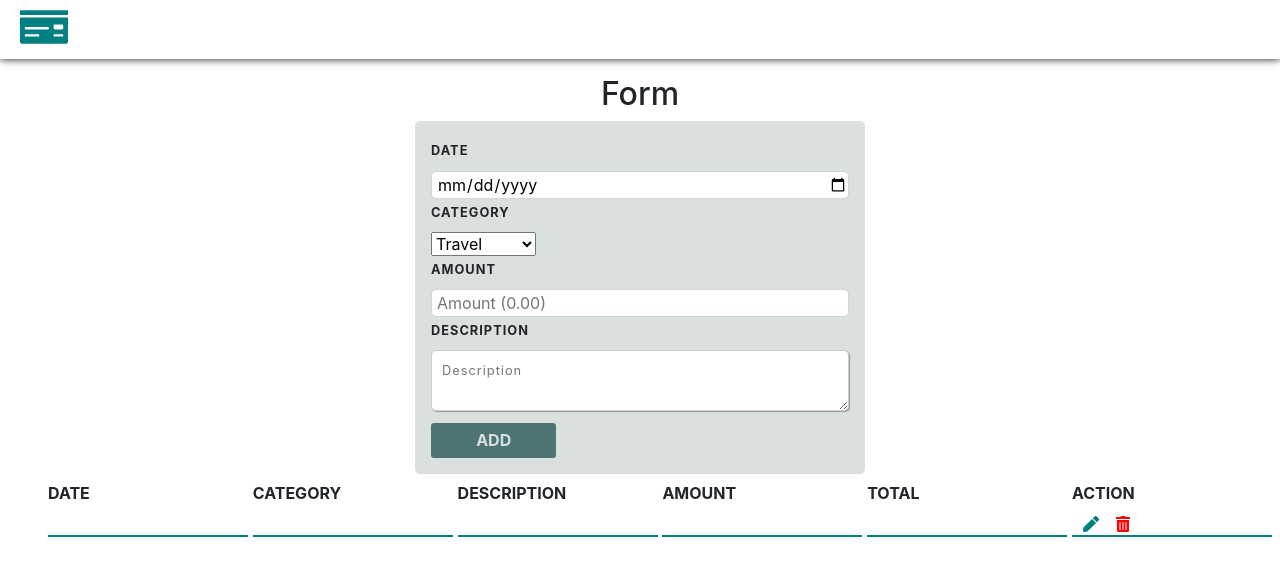
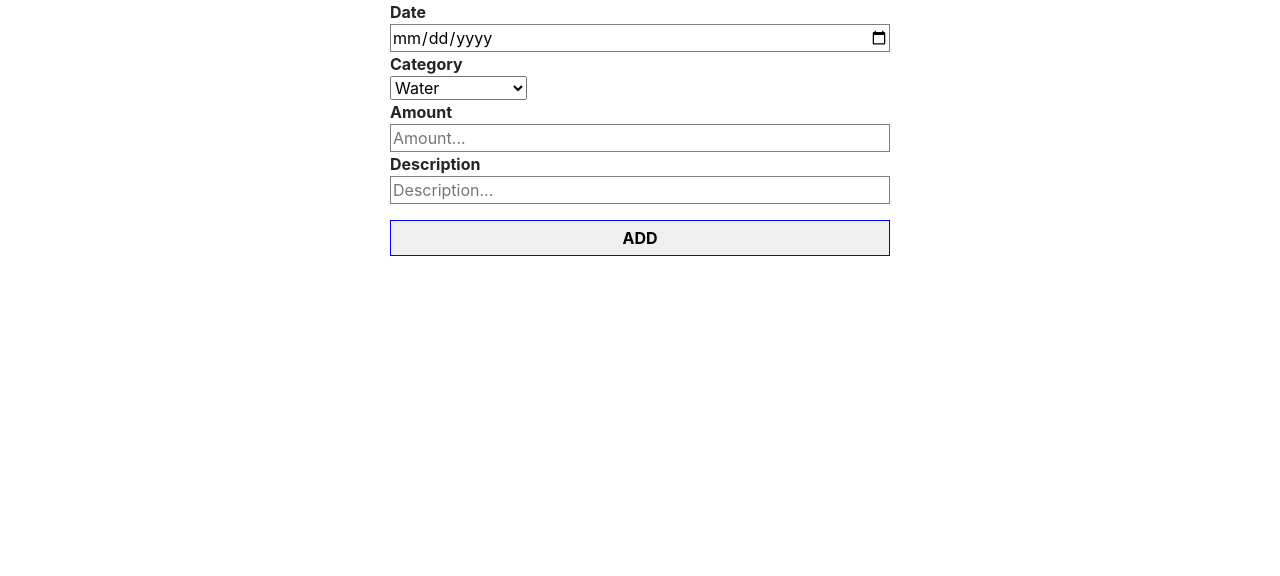
Before and after one commit to albertdugba/expense-tracker-app, a React (Create React App) app: page / in a window 1280 px wide. Shown: the top 576 px of the page. Built offline with nearby package versions, Linux system fonts and the light colour scheme.

Commit message:
code refactor

```diff
--- a/package.json
+++ b/package.json
@@ -8,7 +8,9 @@
     "react": "^16.8.6",
     "react-dom": "^16.8.6",
     "react-icons": "^3.7.0",
-    "react-scripts": "3.0.1"
+    "react-router-dom": "^5.0.1",
+    "react-scripts": "3.0.1",
+    "uuid": "^3.3.2"
   },
   "scripts": {
     "start": "react-scripts start",
--- a/src/App.css
+++ b/src/App.css
@@ -1,127 +1,37 @@
-.App {
-  text-align: center;
-}
-
-body {
-  margin: 0;
-  padding: 0;
-  width: 100%;
-}
-
-.navbar {
-  background: white;
-  padding: 0;
-  box-shadow: 0 0 8px rgb(17, 17, 17);
-}
-
-.logo {
-  color: teal;
-  font-size: 3rem;
-  margin-left: 20px;
-}
-
-/* Form */
-
 form {
-  max-width: 450px;
+  max-width: 500px;
   margin: auto;
-  margin-top: 2px;
-  width: 100%;
-  background: rgb(217, 224, 222);
-  padding: 1rem;
-  border-radius: 5px;
-}
-
-button {
-  background: rgb(76, 116, 116);
-  color: rgb(217, 224, 222);
-  outline: none;
-  border: none;
-  padding-top: 5px 0 5px;
-  width: 30%;
-  margin-top: 6px;
-  height: 35px;
-  border-radius: 3px;
-  font-weight: bolder;
-  text-transform: uppercase;
-}
-
-form input {
-  width: 100%;
-  border: none;
-  outline: none;
-  border: 1.6px solid lightgrey;
-  border-radius: 5px;
-  padding-left: 5px;
-}
-
-label {
-  margin-top: 4px;
-  font-weight: bolder;
-  text-transform: uppercase;
-}
-
-label,
-textarea {
-  font-size: 0.8rem;
-  letter-spacing: 1px;
-}
-
-textarea {
-  padding: 10px;
-  line-height: 1.5;
-  border-radius: 5px;
-  border: 1px solid #ccc;
-  box-shadow: 1px 1px 1px #999;
-  outline: none;
-  width: 100%;
 }
 
 label {
   display: block;
-  margin-bottom: 10px;
+  font-weight: bold;
+  margin: 0;
 }
 
-/* DisplayFormDetails Component */
-.expense-list-group {
-  display: grid;
-  grid-template-columns: repeat(6, 200px);
-  font-weight: bolder;
-  text-transform: uppercase;
-  padding: 0 3rem;
-  margin-top: 7px;
-  grid-gap: 0.3rem;
+form input,
+button {
+  width: 100%;
 }
 
-.list-group {
-  display: grid;
-  grid-template-columns: repeat(6, 200px);
-  padding: 0 3rem;
-  margin-top: 6px;
-  grid-gap: 0.3rem;
+form input {
+  outline: none;
+  border: none;
+  border: 1.2px solid grey;
 }
 
-.list-group > div {
-  border-bottom: 2px solid teal;
+button {
+  outline: none;
+  border: none;
+  border: 1.4px solid blue;
+  font-weight: bold;
+  text-transform: uppercase;
+  transition-duration: 0.5s;
+  padding: 0.3rem;
 }
 
-.total {
-  text-align: center;
+button:hover {
+  transition: ease-in;
+  background: rgb(6, 18, 73);
+  color: #fff;
 }
-
-.icons {
-  padding: 0 3px;
-  text-align: left;
-}
-
-.edit {
-  color: teal;
-  cursor: pointer;
-  margin: 0 8px;
-}
-
-.delete {
-  color: red;
-  cursor: pointer;
-  margin: 0 8px;
-}
--- a/src/App.js
+++ b/src/App.js
@@ -1,50 +1,30 @@
 import React, { Component } from "react";
-import Navbar from "./components/Navbar";
-import Form from "./components/Form";
-import FormDetails from "./components/FormDetails";
+import uuid from "uuid";
+
+import "./App.css";
+import FormInput from "./components/FormInput";
 
 class App extends Component {
   state = {
-    formDetails: [
+    expensesItem: [
       {
+        id: uuid(),
         date: "",
-        value: "",
+        category: "",
         description: "",
         amount: "",
-        total: null,
-        edit: false,
-        id: Math.random()
+        total: ""
       }
     ]
   };
 
-  addExpenseDetails = (date, value, description, amount, total) => {
-    let formValues = {
-      date,
-      value,
-      description,
-      amount,
-      total
-    };
-
-    this.setState({
-      formDetails: [...this.state.formDetails, formValues]
-    });
+  addFormInput = (date, category, description, amount) => {
+    console.log(date, category, description, amount);
   };
-
   render() {
     return (
       <div>
-        <Navbar />
-        <Form
-          addExpenseDetails={this.addExpenseDetails}
-          onClick={this.onClick}
-        />
-
-        <FormDetails
-          data={this.state.formDetails}
-          key={this.state.formDetails.id}
-        />
+        <FormInput addInput={this.addFormInput} />
       </div>
     );
   }
--- a/src/components/Form.js
+++ /dev/null
@@ -1,80 +0,0 @@
-import React, { Component } from "react";
-
-class Form extends Component {
-  state = {
-    date: "",
-    value: "Travel",
-    description: "",
-    amount: ""
-  };
-
-  // Onchange
-  onChange = event => {
-    const name = event.target.name;
-    const value = event.target.value;
-    this.setState({ [name]: value });
-    console.log(value);
-  };
-
-  // Form Submission
-  onSubmit = event => {
-    event.preventDefault();
-    const { date, value, description, amount } = this.state;
-    this.props.addExpenseDetails(date, value, description, amount);
-
-    this.setState({ value: "", description: "", amount: "" });
-  };
-  render() {
-    return (
-      <div>
-        <h2 className="text-center mt-3">Form</h2>
-        <form onSubmit={this.onSubmit}>
-          <label htmlFor="date">Date</label>
-          <input
-            type="date"
-            value={this.state.date}
-            onChange={this.onChange}
-            name="date"
-          />
-
-          <label htmlFor="category"> category </label>
-          <select
-            name="value"
-            onChange={this.onChange}
-            value={this.state.value}
-          >
-            <option value={this.state.value}>Travel</option>
-            <option value="Food">Food</option>
-            <option value="Light">Light</option>
-            <option value="Rent">Rent</option>
-            <option value="Electricity">Electricity</option>
-            <option value="Fees">Fees</option>
-            <option value="Loan">Loan</option>
-            <option value="Healthcare">Healthcare</option>
-          </select>
-
-          <label htmlFor="amount">Amount</label>
-          <input
-            name="amount"
-            type="number"
-            placeholder="Amount (0.00)"
-            onChange={this.onChange}
-            value={this.state.amount}
-          />
-          <label htmlFor="Description">Description</label>
-          <textarea
-            type="text"
-            name="description"
-            placeholder="Description"
-            onChange={this.onChange}
-            value={this.state.description}
-          />
-
-          <button>Add</button>
-        </form>
-      </div>
-    );
-  }
-}
-
-export default Form;
--- a/src/components/FormDetails.js
+++ /dev/null
@@ -1,37 +0,0 @@
-import React, { Component } from "react";
-
-import ItemDetail from "./ItemDetail";
-import "../App.css";
-
-class FormDetails extends Component {
-  render() {
-    const { data } = this.props;
-    console.log(data);
-    return (
-      <div>
-        <div className="expense-list-group ">
-          <div>Date</div>
-          <div>Category</div>
-          <div>Description</div>
-          <div>Amount</div>
-          <div>Total</div>
-          <div>Action</div>
-        </div>
-        {data.map(item => {
-          return (
-            <ItemDetail
-              date={item.date}
-              category={item.value}
-              description={item.description}
-              amount={item.amount}
-              total={item.total}
-              key={item.id}
-            />
-          );
-        })}
-      </div>
-    );
-  }
-}
-
-export default FormDetails;
--- /dev/null
+++ b/src/components/FormInput.js
@@ -0,0 +1,87 @@
+import React, { Component } from "react";
+
+class FormInput extends Component {
+  state = {
+    date: "",
+    category: "Water",
+    amount: "",
+    description: ""
+  };
+
+  handleChange = event => {
+    // console.log(event);
+    let target = event.target.name;
+    let value = event.target.value;
+    this.setState({ [target]: value });
+    console.log(value);
+  };
+
+  handleSubmit = event => {
+    event.preventDefault();
+
+    const { date, category, amount, description } = this.state;
+    this.props.addInput(date, category, amount, description);
+  };
+
+  render() {
+    return (
+      <div>
+        <form onSubmit={this.handleSubmit}>
+          <label htmlFor="Date">Date</label>
+          <input
+            type="date"
+            name="Date"
+            value={this.state.date}
+            onChange={this.handleChange}
+          />
+          <label htmlFor="Category">Category</label>
+          <select
+            value={this.state.category}
+            onChange={this.handleChange}
+            name="Category"
+          >
+            <optgroup label="Utilities">
+              <option value="Light">Light</option>
+              <option value="Rent">Rent</option>
+              <option value="Water">Water</option>
+              <option value="Gas">Gas</option>
+              <option value="Tel">Telephone</option>
+            </optgroup>
+
+            <optgroup label="Maintenance">
+              <option value="Car">Car</option>
+              <option value="Fuel">Fuel</option>
+            </optgroup>
+
+            <optgroup label="Others">
+              <option value="Fees">Fees</option>
+              <option value="Food">Food</option>
+              <option value="Refreshment">Refreshment</option>
+            </optgroup>
+          </select>
+
+          <label htmlFor="amount">Amount</label>
+          <input
+            type="number"
+            placeholder="Amount..."
+            name="amount"
+            value={this.state.amount}
+            onChange={this.handleChange}
+          />
+
+          <label htmlFor="description">Description</label>
+          <input
+            type="text"
+            placeholder="Description..."
+            name="description"
+            value={this.state.description}
+            onChange={this.handleChange}
+          />
+          <button className="mt-3">Add</button>
+        </form>
+      </div>
+    );
+  }
+}
+
+export default FormInput;
--- a/src/components/ItemDetail.js
+++ /dev/null
@@ -1,42 +0,0 @@
-import React, { Component } from "react";
-import { FaPen } from "react-icons/fa";
-import { FaTrashAlt } from "react-icons/fa";
-
-import "../App.css";
-
-class ItemDetail extends Component {
-  state = {
-    formDetails: [
-      {
-        date: "",
-        value: "",
-        description: "",
-        amount: "",
-        edit: false,
-        id: Math.random()
-      }
-    ]
-  };
-
-  render() {
-    const { date, category, description, amount, total, id } = this.props;
-
-    return (
-      <div>
-        <div className="list-group" key={id}>
-          <div>{date}</div>
-          <div>{category}</div>
-          <div>{description}</div>
-          <div>{amount}</div>
-          <div>{total}</div>
-          <div className="icons">
-            <FaPen className="edit" />
-            <FaTrashAlt className="delete" />
-          </div>
-        </div>
-      </div>
-    );
-  }
-}
-
-export default ItemDetail;
--- a/src/components/Navbar.js
+++ /dev/null
@@ -1,18 +0,0 @@
-import React, { Component } from "react";
-import { FaMoneyCheck } from "react-icons/fa";
-import "../App.css";
-
-class Navbar extends Component {
-  render() {
-    return (
-      <div className="navbar">
-        <h1>
-          {" "}
-          <FaMoneyCheck className="logo" />
-        </h1>
-      </div>
-    );
-  }
-}
-
-export default Navbar;
```
Also changed, not shown: 1 other file (tests, documents, lock files or other folders).
